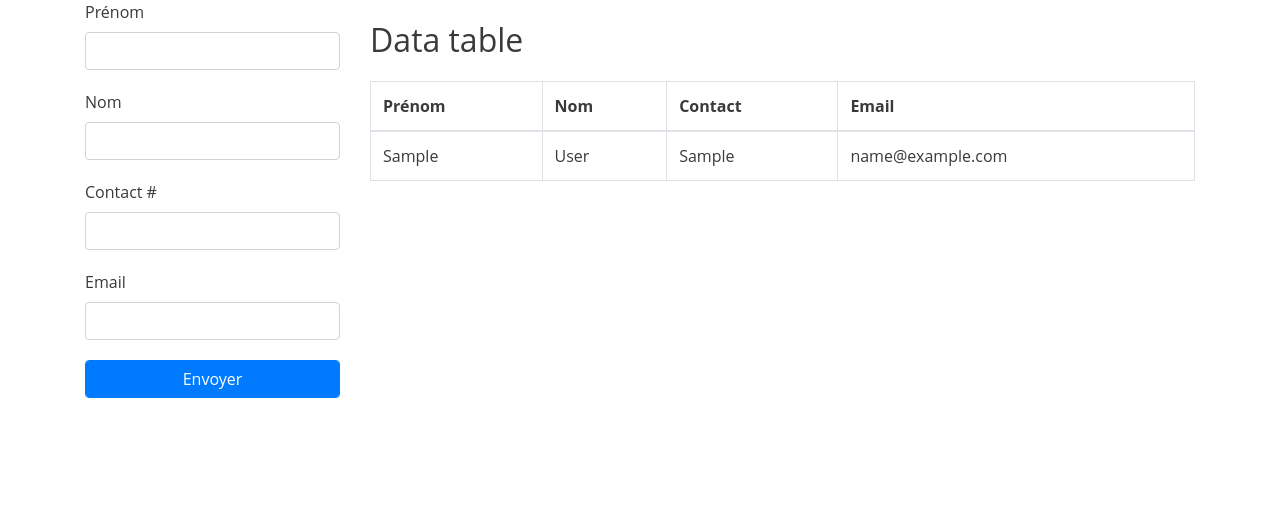
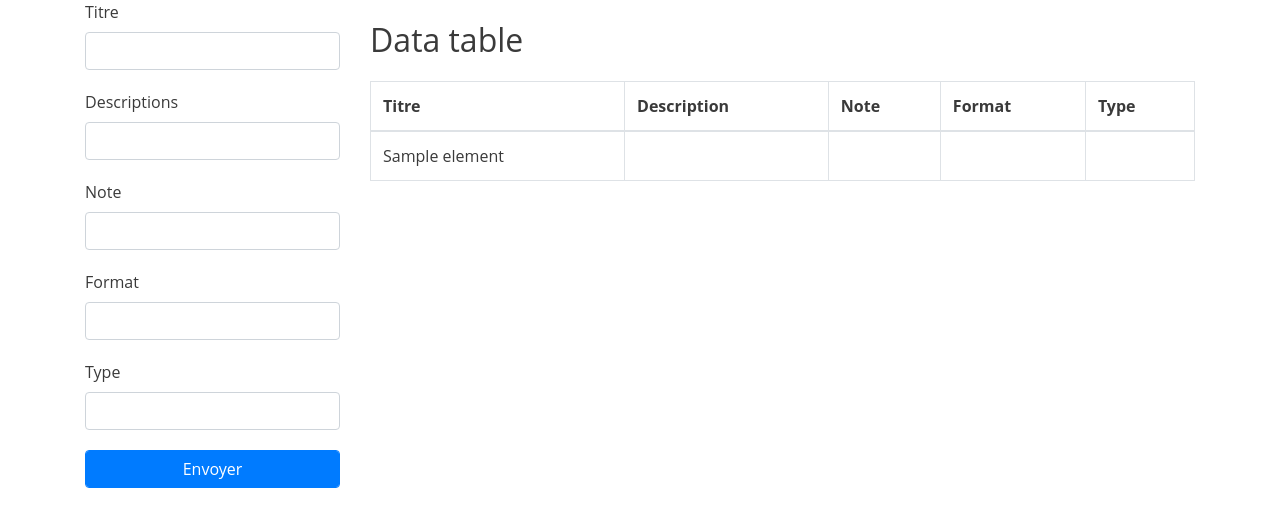
Before and after one commit to mikecosmik/Medias-Listing, a PHP site: page / in a window 1280 px wide. Shown: the top 527 px of the page. Run offline with PHP 8.4, Linux system fonts and the light colour scheme; tables that the repository leaves empty or names only in its code hold one stand-in row (values such as "Sample post").

Commit message:
Bug réglé, usage PDO

```diff
--- a/includes/dbcon.php
+++ b/includes/dbcon.php
@@ -1,6 +1,6 @@
 <?php
 
-$con = mysqli_connect("localhost","root","", "sample_info");
+$con = mysqli_connect("localhost","root","", "medias");
 
 if(mysqli_connect_errno()){
     echo "Échec à la connexion à MySQL: " . mysqli_connect_errno();
--- a/includes/json.php
+++ b/includes/json.php
@@ -1,16 +1,45 @@
 <?php
-    include('dbcon.php');
 
-    $query = mysqli_query($con, "SELECT * FROM customer_info ORDER BY firstname ASC");
+$host = '127.0.0.1';
+$db   = 'medias';
+$user = 'root';
+$pass = '';
+$charset = 'utf8';
 
-    $rows = array();
+$order_by = 'titre';
 
-    while($r = mysqli_fetch_assoc($query)){
-        $rows[] = $r;
-        //var_dump($r);
+//filtrer les possibles valeurs de order_by
+if(isset($_GET['order_by'])){
+    switch ($_GET['order_by']) {
+        case "titre":
+            $order_by = "titre";
+            break;
+        case "description":
+            $order_by = "description";
+            break;
+        case "note":
+            $order_by = "note";
+            break;
+        default:
+            $order_by = "titre";
     }
+}
 
-    print json_encode($rows);
+$dsn = "mysql:host=$host;dbname=$db;charset=$charset";
+$options = [
+    PDO::ATTR_ERRMODE            => PDO::ERRMODE_EXCEPTION,
+    PDO::ATTR_DEFAULT_FETCH_MODE => PDO::FETCH_ASSOC,
+    PDO::ATTR_EMULATE_PREPARES   => false,
+];
+try {
+    $pdo = new PDO($dsn, $user, $pass, $options);
+} catch (\PDOException $e) {
+    throw new \PDOException($e->getMessage(), (int)$e->getCode());
+}
 
-    mysqli_close($con);
+$stmt = $pdo->query('SELECT * FROM media_element ORDER BY ' . $order_by . ' ASC');
+$rows = $stmt->fetchAll(PDO::FETCH_ASSOC);
+print json_encode($rows);
+
+
 ?>
--- a/index.php
+++ b/index.php
@@ -32,17 +32,20 @@
 		<div class="row">
     		<div class="col-sm-3">
     			<form method="POST" action="" id="formData">
-    				<label for="firstname">Prénom</label>
-    				<input type="text" class="form-control" id="firstname" name="firstname" required />
+    				<label for="firstname">Titre</label>
+    				<input type="text" class="form-control" id="titre" name="titre" required />
 
-    				<label for="lastname">Nom</label>
-    				<input type="text" class="form-control" id="lastname" name="lastname" required />
+    				<label for="lastname">Descriptions</label>
+    				<input type="text" class="form-control" id="description" name="description" required />
 
-    				<label for="contact">Contact #</label>
-    				<input type="text" class="form-control" id="contact" name="contact" required />
+    				<label for="contact">Note</label>
+    				<input type="text" class="form-control" id="note" name="note" required />
 
-    				<label for="email">Email</label>
-    				<input type="text" class="form-control" id="email" name="email" required />
+    				<label for="email">Format</label>
+    				<input type="text" class="form-control" id="format" name="format" required />
+
+    				<label for="type">Type</label>
+    				<input type="text" class="form-control" id="type" name="type" required />
 
     				<button type="button" class="btn form-control btn-primary">Envoyer</button>
     			</form>
@@ -51,23 +54,26 @@
     			<h1>Data table</h1>
 
     			<div id="app">
-    				<customers></customers>
+    				<full_list></full_list>
     			</div>
-
-    			<template id="customer-table">
+    			<template id="tbl">
         			<table class="table table-bordered">
         				<thead>
-        					<th>Prénom</th>
-        					<th>Nom</th>
-        					<th>Contact</th>
-        					<th>Email</th>
+        					<tr>
+            					<th>Titre</th>
+            					<th>Description</th>
+            					<th>Note</th>
+            					<th>Format</th>
+            					<th>Type</th>
+							</tr>
         				</thead>
         				<tbody>
-        					<tr v-for="customer in customers">
-        						<td>{{customer.firstname}}</td>
-        						<td>{{customer.lastname}}</td>
-        						<td>{{customer.contact}}</td>
-        						<td>{{customer.email}}</td>
+        					<tr v-for="list_element in full_list">
+        						<td>{{list_element.titre}}</td>
+        						<td>{{list_element.description}}</td>
+        						<td>{{list_element.note}}</td>
+        						<td>{{list_element.format}}</td>
+        						<td>{{list_element.type}}</td>
         					</tr>
         				</tbody>
         			</table>
@@ -85,12 +91,14 @@
     <script src="https://cdn.jsdelivr.net/npm/vue/dist/vue.js"></script>
     <!--
         ******************
-        note MH: j'ai choisi celui-l�, les warning consoles me semble int�ressants...
+        note MH: j'ai choisi celui-là, les warning consoles me semblent intéressants...
         ******************
     -->
-
+    <?php
+        $randomNumber = rand(0, 1000000);
+    ?>
     <script src="js/plugins.js"></script>
-    <script src="js/main.js"></script>
+    <script src="js/main.js?v=<?php echo $randomNumber; ?>"></script>
 
     <!-- Google Analytics: change UA-XXXXX-Y to be your site's ID.
     <script>
@@ -100,7 +108,7 @@
     <script src="https://www.google-analytics.com/analytics.js" async></script>
 
     ******************
-    note MH: m�me si inclus dans Boilerplate, tout � fait inutile en ce qui nous int�resse
+    note MH: même si inclus dans Boilerplate, tout à fait inutile en ce qui nous int�resse
     ******************
     -->
 
--- a/js/main.js
+++ b/js/main.js
@@ -1,10 +1,5 @@
 $(document).ready(function(){
-
-
-
-
 	$('.btn-primary').on('click', function(){
-
 		console.log('Click');
 		//sérialiser le form
 		$.ajax({
@@ -23,26 +18,24 @@ $(document).ready(function(){
 	})
 });
 
-
-
-
-Vue.component('customers', {
-	template: '#customer-table',
+Vue.component('full_list', {
+	template: '#tbl',
 	data: function(){
 		return{
-			customers: []
+			full_list: []
 		}
 	},
 	created: function(){
-		this.getCustomers();
+		this.getFullList();
 	},
 	methods:{
-		getCustomers(){
-			$.getJSON('includes/json.php',function(customers){
-				this.customers = customers;
+		getFullList(){
+			$.getJSON('includes/json.php',function(full_list){
+				this.full_list = full_list;
 			}.bind(this));
 
-			setTimeout(this.getCustomers,1000);
+			//réexécuter après 5000 millisecondes
+			setTimeout(this.getFullList,5000);
 		}
 	}
 });
```
Also changed, not shown: a_lire.txt (+22 -0 lines), 1 other file.
